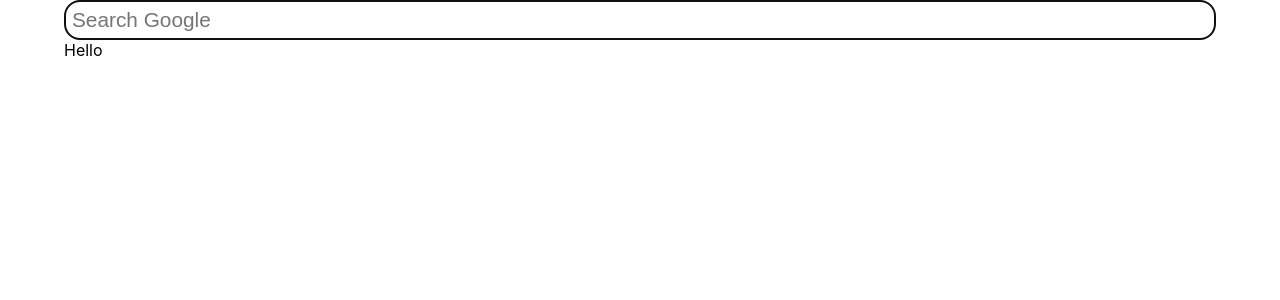
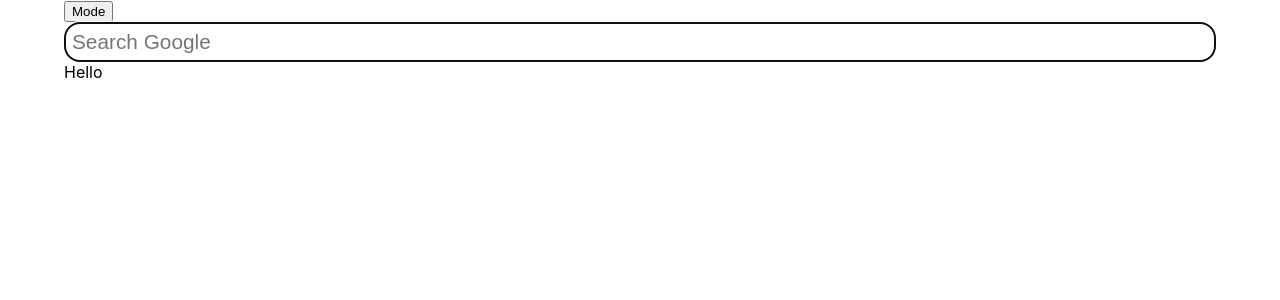
Before and after one commit to almirmujic/start-page, a React (Create React App) app: page / in a window 1280 px wide. Shown: the top 300 px of the page. Built offline with nearby package versions, Linux system fonts and the light colour scheme.

Commit message:
created night mode state functionality

```diff
--- a/src/components/App/App.jsx
+++ b/src/components/App/App.jsx
@@ -1,12 +1,16 @@
-import React from 'react';
+import React, { useState } from 'react';
 import Search from '../Search/Search';
 import Headlines from '../Headlines/Headlines';
 import './App.css';
 
 function App() {
+  const [isNightMode, setMode] = useState(false);
+  const mode = () => setMode(!isNightMode);
+
   return (
-    <div>
+    <div className={isNightMode ? 'night' : ''}>
       <div className="wrapper">
+        <button onClick={mode}>Mode</button>
         <div className="container">
           <Search />
           <Headlines />
```
